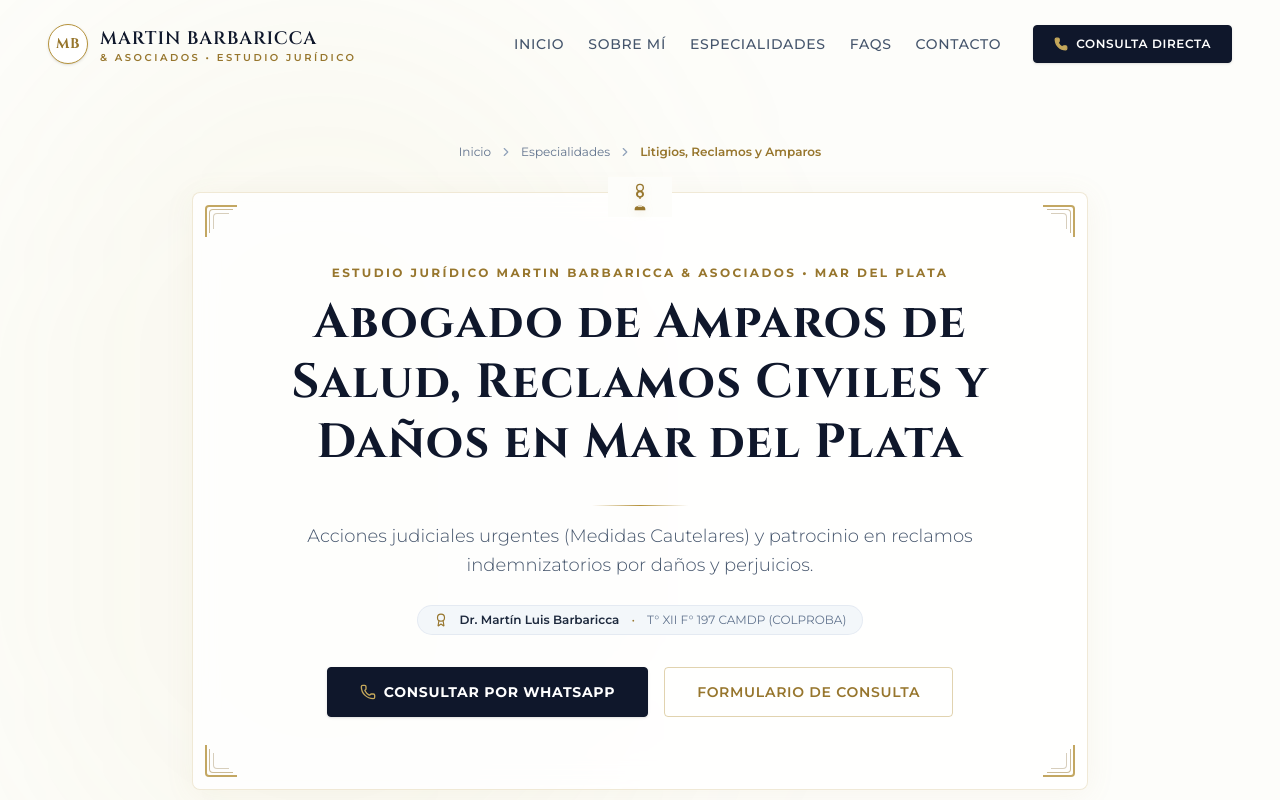
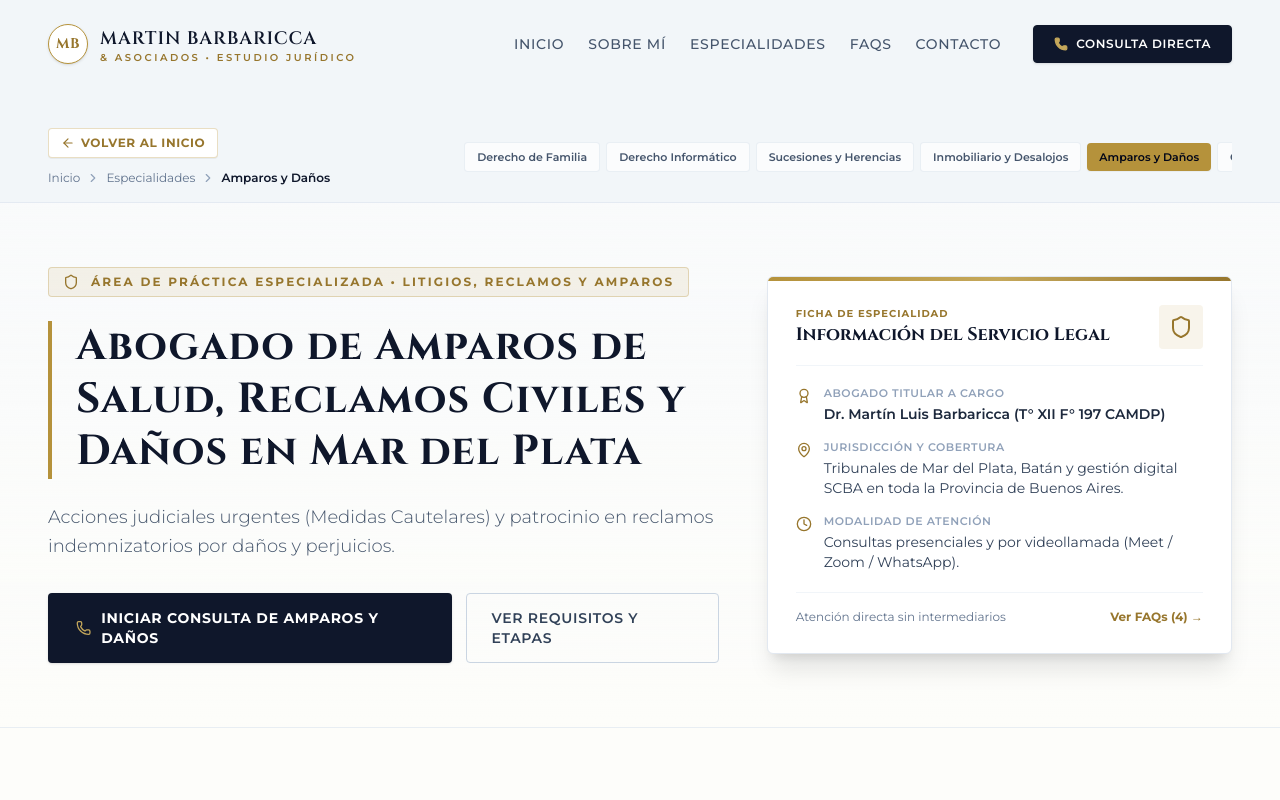
Before and after one commit to VicThorX/barbaricca-lawyer, a Next.js app: page /especialidades/amparos-danos-y-perjuicios-mar-del-plata in a window 1280 px wide. Shown: the top 800 px of the page. Built offline with nearby package versions, Linux system fonts and the light colour scheme.

Commit message:
refactor(ui): redesign specialty page header with sub-navbar and asymmetric dossier hero

```diff
--- a/src/app/especialidades/[slug]/page.tsx
+++ b/src/app/especialidades/[slug]/page.tsx
@@ -4,6 +4,7 @@ import Link from "next/link";
 import { notFound } from "next/navigation";
 import {
   ChevronRight,
+  ArrowLeft,
   CheckCircle2,
   FileText,
   HelpCircle,
@@ -11,12 +12,35 @@ import {
   Phone,
   ArrowRight,
   Award,
+  Heart,
+  Code,
+  Home as HomeIcon,
+  Shield,
+  BookOpen,
+  Scale,
+  MapPin,
+  Clock,
 } from "lucide-react";
 import Navbar from "@/components/Navbar";
-import DecorativeFrame from "@/components/DecorativeFrame";
 import Contact from "@/components/sections/Contact";
 import Footer from "@/components/sections/Footer";
-import { practiceAreas, getSpecialtyBySlug } from "@/config/specialties";
+import {
+  practiceAreas,
+  getSpecialtyBySlug,
+  type SpecialtyIconName,
+} from "@/config/specialties";
+
+const iconMap: Record<
+  SpecialtyIconName,
+  React.ComponentType<{ className?: string }>
+> = {
+  Heart,
+  Code,
+  FileText,
+  HomeIcon,
+  Shield,
+  BookOpen,
+};
 
 type PageProps = {
   params: Promise<{ slug: string }>;
@@ -71,6 +95,7 @@ export default async function SpecialtyPage({ params }: PageProps) {
     notFound();
   }
 
+  const IconComponent = iconMap[area.iconName] || Scale;
   const otherAreas = practiceAreas.filter((item) => item.slug !== area.slug);
   const pageUrl = `https://mlbestudio.com.ar/especialidades/${area.slug}`;
   const whatsappText = encodeURIComponent(
@@ -160,18 +185,26 @@ export default async function SpecialtyPage({ params }: PageProps) {
         dangerouslySetInnerHTML={{ __html: JSON.stringify(specialtyJsonLd) }}
       />
 
-      {/* Background radial glow */}
-      <div className="absolute top-0 left-0 w-[50%] h-[20%] bg-gold-400/5 dark:bg-gold-500/8 rounded-full blur-[120px] pointer-events-none"></div>
-
       <Navbar />
 
       <main className="flex-grow flex flex-col">
-        {/* Hero Header */}
-        <header className="relative pt-28 pb-12 md:pt-36 md:pb-20 px-4 sm:px-6 md:px-12 max-w-7xl mx-auto w-full z-10">
-          {/* Breadcrumbs */}
+        {/* Top Sub-Navigation Bar: Back button, Breadcrumbs & Specialty Switcher */}
+        <div className="pt-24 md:pt-28 bg-slate-100/80 dark:bg-[#0d121f] border-b border-slate-200/80 dark:border-slate-800/80">
+          <div className="max-w-7xl mx-auto px-4 sm:px-6 md:px-12 py-4">
+            <div className="flex flex-col md:flex-row md:items-center md:justify-between gap-4">
+              {/* Back link + Breadcrumb */}
+              <div className="flex items-center gap-3 flex-wrap">
+                <Link
+                  href="/#especialidades"
+                  className="inline-flex items-center gap-1.5 text-xs font-bold uppercase tracking-wider text-gold-600 dark:text-gold-400 hover:text-gold-700 dark:hover:text-gold-300 bg-white dark:bg-[#121723] border border-gold-500/30 dark:border-gold-400/30 px-3 py-1.5 rounded-sm shadow-2xs transition-all"
+                >
+                  <ArrowLeft className="w-3.5 h-3.5" />
+                  <span>Volver al Inicio</span>
+                </Link>
+
                 <nav
                   aria-label="Ruta de navegación"
-            className="flex items-center justify-center gap-2 text-xs text-slate-500 dark:text-slate-400 mb-8 flex-wrap"
+                  className="flex items-center gap-1.5 text-xs text-slate-500 dark:text-slate-400"
                 >
                   <Link
                     href="/"
@@ -187,71 +220,169 @@ export default async function SpecialtyPage({ params }: PageProps) {
                     Especialidades
                   </Link>
                   <ChevronRight className="w-3.5 h-3.5 text-slate-400" />
-            <span className="text-gold-600 dark:text-gold-400 font-semibold">
-              {area.title}
+                  <span className="text-slate-900 dark:text-slate-200 font-semibold">
+                    {area.shortTitle}
                   </span>
                 </nav>
+              </div>
 
-          <DecorativeFrame showEmblem={true} className="max-w-4xl mx-auto w-full">
-            <div className="flex flex-col items-center text-center py-4 md:py-6">
-              <span className="text-xs uppercase tracking-[0.2em] text-gold-600 dark:text-gold-400 font-bold mb-3">
-                Estudio Jurídico Martin Barbaricca &amp; Asociados • Mar del Plata
+              {/* Specialty Switcher Pills */}
+              <div
+                aria-label="Cambiar de especialidad"
+                className="flex items-center gap-1.5 overflow-x-auto pb-1 md:pb-0 no-scrollbar"
+              >
+                {practiceAreas.map((item) => {
+                  const isActive = item.slug === area.slug;
+                  return (
+                    <Link
+                      key={item.slug}
+                      href={`/especialidades/${item.slug}`}
+                      className={`text-[11px] whitespace-nowrap px-3 py-1.5 rounded-sm font-semibold transition-all ${
+                        isActive
+                          ? "bg-gold-500 text-slate-950 shadow-xs"
+                          : "bg-white/70 dark:bg-slate-900/70 text-slate-600 dark:text-slate-400 hover:text-gold-600 dark:hover:text-gold-400 border border-slate-200/70 dark:border-slate-800"
+                      }`}
+                    >
+                      {item.shortTitle}
+                    </Link>
+                  );
+                })}
+              </div>
+            </div>
+          </div>
+        </div>
+
+        {/* Asymmetric Editorial Hero (Distinct from Home Page) */}
+        <header className="relative py-12 md:py-16 px-4 sm:px-6 md:px-12 bg-gradient-to-b from-slate-50/90 to-transparent dark:from-[#0d121f]/60 dark:to-transparent border-b border-slate-200/70 dark:border-slate-800/70">
+          <div className="max-w-7xl mx-auto grid grid-cols-1 lg:grid-cols-12 gap-10 lg:gap-12 items-center">
+            {/* Left Column: Editorial H1 & Direct Actions */}
+            <div className="lg:col-span-7 space-y-6">
+              <div className="inline-flex items-center gap-3 px-3.5 py-1.5 rounded-sm bg-gold-500/10 dark:bg-gold-400/10 border border-gold-500/30 dark:border-gold-400/30 text-gold-600 dark:text-gold-400">
+                <IconComponent className="w-4 h-4" />
+                <span className="text-xs uppercase tracking-[0.18em] font-bold">
+                  Área de Práctica Especializada • {area.title}
                 </span>
+              </div>
 
-              <h1 className="font-serif text-2xl sm:text-4xl md:text-5xl font-bold tracking-wide text-slate-900 dark:text-slate-100 leading-tight mb-4 max-w-3xl">
+              <div className="border-l-4 border-gold-500 pl-5 sm:pl-6">
+                <h1 className="font-serif text-2xl sm:text-4xl md:text-[42px] font-bold tracking-wide text-slate-900 dark:text-slate-100 leading-tight">
                   {area.h1Title}
                 </h1>
+              </div>
 
-              <div className="w-24 h-[1px] bg-gradient-to-r from-transparent via-gold-500 to-transparent my-4"></div>
-
-              <p className="text-sm sm:text-base md:text-lg text-slate-600 dark:text-slate-400 max-w-2xl leading-relaxed mb-6 font-light">
+              <p className="text-sm sm:text-base md:text-lg text-slate-600 dark:text-slate-300 leading-relaxed font-light">
                 {area.subtitle}
               </p>
 
-              <div className="inline-flex flex-wrap items-center justify-center gap-x-3 gap-y-1 text-[11px] sm:text-xs text-slate-500 dark:text-slate-400 bg-slate-100/80 dark:bg-slate-900/60 border border-slate-200/80 dark:border-slate-800 px-4 py-1.5 rounded-full mb-8">
-                <Award className="w-3.5 h-3.5 text-gold-600 dark:text-gold-400" />
-                <span className="font-semibold text-slate-800 dark:text-slate-200">
-                  Dr. Martín Luis Barbaricca
-                </span>
-                <span className="text-gold-600 dark:text-gold-400">•</span>
-                <span>T° XII F° 197 CAMDP (COLPROBA)</span>
-              </div>
-
-              <div className="flex flex-col sm:flex-row gap-4 w-full sm:w-auto justify-center">
+              <div className="flex flex-col sm:flex-row gap-3.5 pt-2">
                 <a
                   href={`https://wa.me/5492234264333?text=${whatsappText}`}
                   target="_blank"
                   rel="noopener noreferrer"
-                  className="inline-flex items-center justify-center gap-2 px-8 py-3.5 bg-slate-900 dark:bg-slate-850 hover:bg-slate-800 dark:hover:bg-slate-800 text-white font-bold rounded-sm text-xs sm:text-sm uppercase tracking-wider transition-all duration-300 shadow-sm border border-slate-900 dark:border-slate-800"
+                  className="inline-flex items-center justify-center gap-2.5 px-7 py-3.5 bg-slate-900 dark:bg-gold-500 hover:bg-slate-800 dark:hover:bg-gold-400 text-white dark:text-slate-950 font-bold rounded-sm text-xs sm:text-sm uppercase tracking-wider transition-all duration-300 shadow-sm"
                 >
-                  <Phone className="w-4 h-4 text-gold-400" />
-                  <span>Consultar por WhatsApp</span>
+                  <Phone className="w-4 h-4 text-gold-400 dark:text-slate-950" />
+                  <span>Iniciar Consulta de {area.shortTitle}</span>
                 </a>
                 <a
-                  href="#contacto"
-                  className="px-8 py-3.5 border border-gold-500/40 dark:border-gold-400/30 hover:border-gold-600 dark:hover:border-gold-500 text-gold-600 dark:text-gold-400 hover:text-gold-700 dark:hover:text-gold-300 bg-transparent hover:bg-gold-500/5 dark:hover:bg-gold-400/5 font-semibold rounded-sm text-xs sm:text-sm uppercase tracking-wider transition-all duration-300"
+                  href="#requisitos-y-proceso"
+                  className="inline-flex items-center justify-center gap-2 px-6 py-3.5 border border-slate-300 dark:border-slate-700 hover:border-gold-500 dark:hover:border-gold-400 text-slate-700 dark:text-slate-200 hover:text-gold-600 dark:hover:text-gold-400 font-semibold rounded-sm text-xs sm:text-sm uppercase tracking-wider transition-all duration-300"
                 >
-                  Formulario de Consulta
+                  <span>Ver Requisitos y Etapas</span>
                 </a>
               </div>
             </div>
-          </DecorativeFrame>
+
+            {/* Right Column: Executive Summary Dossier Card */}
+            <div className="lg:col-span-5">
+              <div className="bg-white dark:bg-[#121723] border border-slate-200 dark:border-slate-800 rounded-md p-6 sm:p-7 shadow-xl relative overflow-hidden">
+                <div className="absolute top-0 left-0 right-0 h-1 bg-gradient-to-r from-gold-500 via-gold-400 to-gold-600"></div>
+
+                <div className="flex items-center justify-between pb-4 mb-5 border-b border-slate-100 dark:border-slate-800">
+                  <div>
+                    <span className="text-[10px] uppercase tracking-widest text-gold-600 dark:text-gold-400 font-bold block">
+                      Ficha de Especialidad
+                    </span>
+                    <h2 className="font-serif text-base sm:text-lg font-bold text-slate-900 dark:text-slate-100">
+                      Información del Servicio Legal
+                    </h2>
+                  </div>
+                  <div className="p-2.5 rounded-sm bg-gold-500/10 text-gold-600 dark:text-gold-400">
+                    <IconComponent className="w-6 h-6" />
+                  </div>
+                </div>
+
+                <dl className="space-y-4 text-xs sm:text-sm">
+                  <div className="flex items-start gap-3">
+                    <Award className="w-4 h-4 text-gold-600 dark:text-gold-400 flex-shrink-0 mt-0.5" />
+                    <div>
+                      <dt className="text-[11px] uppercase tracking-wider text-slate-400 font-semibold">
+                        Abogado Titular a Cargo
+                      </dt>
+                      <dd className="text-slate-800 dark:text-slate-200 font-semibold mt-0.5">
+                        Dr. Martín Luis Barbaricca (T° XII F° 197 CAMDP)
+                      </dd>
+                    </div>
+                  </div>
+
+                  <div className="flex items-start gap-3">
+                    <MapPin className="w-4 h-4 text-gold-600 dark:text-gold-400 flex-shrink-0 mt-0.5" />
+                    <div>
+                      <dt className="text-[11px] uppercase tracking-wider text-slate-400 font-semibold">
+                        Jurisdicción y Cobertura
+                      </dt>
+                      <dd className="text-slate-700 dark:text-slate-300 mt-0.5">
+                        Tribunales de Mar del Plata, Batán y gestión digital SCBA en toda la Provincia de Buenos Aires.
+                      </dd>
+                    </div>
+                  </div>
+
+                  <div className="flex items-start gap-3">
+                    <Clock className="w-4 h-4 text-gold-600 dark:text-gold-400 flex-shrink-0 mt-0.5" />
+                    <div>
+                      <dt className="text-[11px] uppercase tracking-wider text-slate-400 font-semibold">
+                        Modalidad de Atención
+                      </dt>
+                      <dd className="text-slate-700 dark:text-slate-300 mt-0.5">
+                        Consultas presenciales y por videollamada (Meet / Zoom / WhatsApp).
+                      </dd>
+                    </div>
+                  </div>
+                </dl>
+
+                <div className="mt-5 pt-4 border-t border-slate-100 dark:border-slate-800 flex items-center justify-between text-xs">
+                  <span className="text-slate-500 dark:text-slate-400">
+                    Atención directa sin intermediarios
+                  </span>
+                  <a
+                    href="#preguntas-frecuentes-especialidad"
+                    className="text-gold-600 dark:text-gold-400 font-bold hover:underline"
+                  >
+                    Ver FAQs ({area.faqs.length}) →
+                  </a>
+                </div>
+              </div>
+            </div>
+          </div>
         </header>
 
         {/* Detailed Overview & Services Included */}
-        <section className="py-12 md:py-20 px-4 sm:px-6 md:px-12 max-w-7xl mx-auto w-full border-t border-slate-200/70 dark:border-slate-800/70">
+        <section
+          id="requisitos-y-proceso"
+          className="py-12 md:py-20 px-4 sm:px-6 md:px-12 max-w-7xl mx-auto w-full scroll-mt-24"
+        >
           <div className="grid grid-cols-1 lg:grid-cols-12 gap-10 lg:gap-14 items-start">
             {/* Left Column: Legal Approach & Sub-services */}
             <div className="lg:col-span-7 space-y-6">
               <div className="flex items-center gap-3">
                 <span className="text-xs uppercase tracking-widest text-gold-600 dark:text-gold-400 font-bold">
-                  Enfoque Profesional
+                  Alcance del Patrocinio
                 </span>
                 <div className="h-[1px] w-12 bg-gold-500/50 dark:bg-gold-400/30"></div>
               </div>
 
               <h2 className="font-serif text-2xl sm:text-3xl font-bold text-slate-900 dark:text-slate-100 leading-tight">
-                Asesoramiento y Patrocinio en {area.title}
+                ¿En qué casos de {area.title} intervenimos?
               </h2>
 
               {area.longDescription.map((paragraph, idx) => (
@@ -265,7 +396,7 @@ export default async function SpecialtyPage({ params }: PageProps) {
 
               <div className="pt-4">
                 <h3 className="font-serif text-lg sm:text-xl font-bold text-slate-900 dark:text-slate-100 mb-4">
-                  Servicios específicos que gestionamos en esta área:
+                  Trámites y representaciones que gestionamos en esta especialidad:
                 </h3>
                 <ul className="space-y-3">
                   {area.items.map((item, idx) => (
@@ -283,8 +414,8 @@ export default async function SpecialtyPage({ params }: PageProps) {
               </div>
             </div>
 
-            {/* Right Column: Requirements Checklist & Credentials */}
-            <aside className="lg:col-span-5 space-y-6">
+            {/* Right Column: Requirements Checklist */}
+            <aside className="lg:col-span-5 space-y-6 lg:sticky lg:top-28">
               <div className="p-6 sm:p-8 bg-white dark:bg-[#121723] border border-gold-500/30 dark:border-gold-400/30 rounded-md shadow-lg">
                 <div className="flex items-center gap-3 mb-4">
                   <div className="p-2.5 bg-gold-500/10 text-gold-600 dark:text-gold-400 rounded-sm">
@@ -337,7 +468,7 @@ export default async function SpecialtyPage({ params }: PageProps) {
           <div className="max-w-7xl mx-auto">
             <div className="text-center max-w-2xl mx-auto mb-12">
               <span className="text-xs uppercase tracking-widest text-gold-600 dark:text-gold-400 font-bold">
-                Metodología de Trabajo
+                Hoja de Ruta Legal
               </span>
               <h2 className="font-serif text-2xl sm:text-3xl font-bold text-slate-900 dark:text-slate-100 mt-2 mb-3">
                 ¿Cómo gestionamos su caso paso a paso?
@@ -369,7 +500,8 @@ export default async function SpecialtyPage({ params }: PageProps) {
 
         {/* Specialty Specific FAQs */}
         <section
-          className="py-14 md:py-20 px-4 sm:px-6 md:px-12 max-w-5xl mx-auto w-full"
+          id="preguntas-frecuentes-especialidad"
+          className="py-14 md:py-20 px-4 sm:px-6 md:px-12 max-w-5xl mx-auto w-full scroll-mt-24"
           aria-labelledby="heading-specialty-faq"
         >
           <div className="text-center max-w-2xl mx-auto mb-12">
```
Lines whose indentation alone changed are shown as unchanged.
